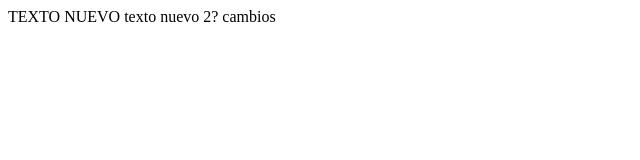
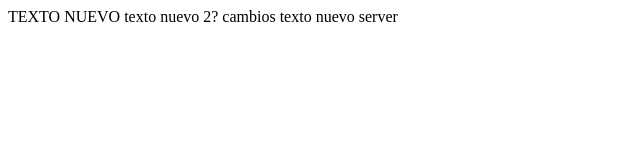
Before and after one commit to sebascarm/test_github, a plain HTML site: page index.html in a window 1280 px wide. Shown: the whole page, without its empty margins (0-640 px from the left). Drawn offline with Linux system fonts and the light colour scheme.

Commit message:
Update index.html

```diff
--- a/index.html
+++ b/index.html
@@ -16,3 +16,5 @@ TEXTO NUEVO
 texto nuevo 2?
 
 cambios
+
+texto nuevo server
```
